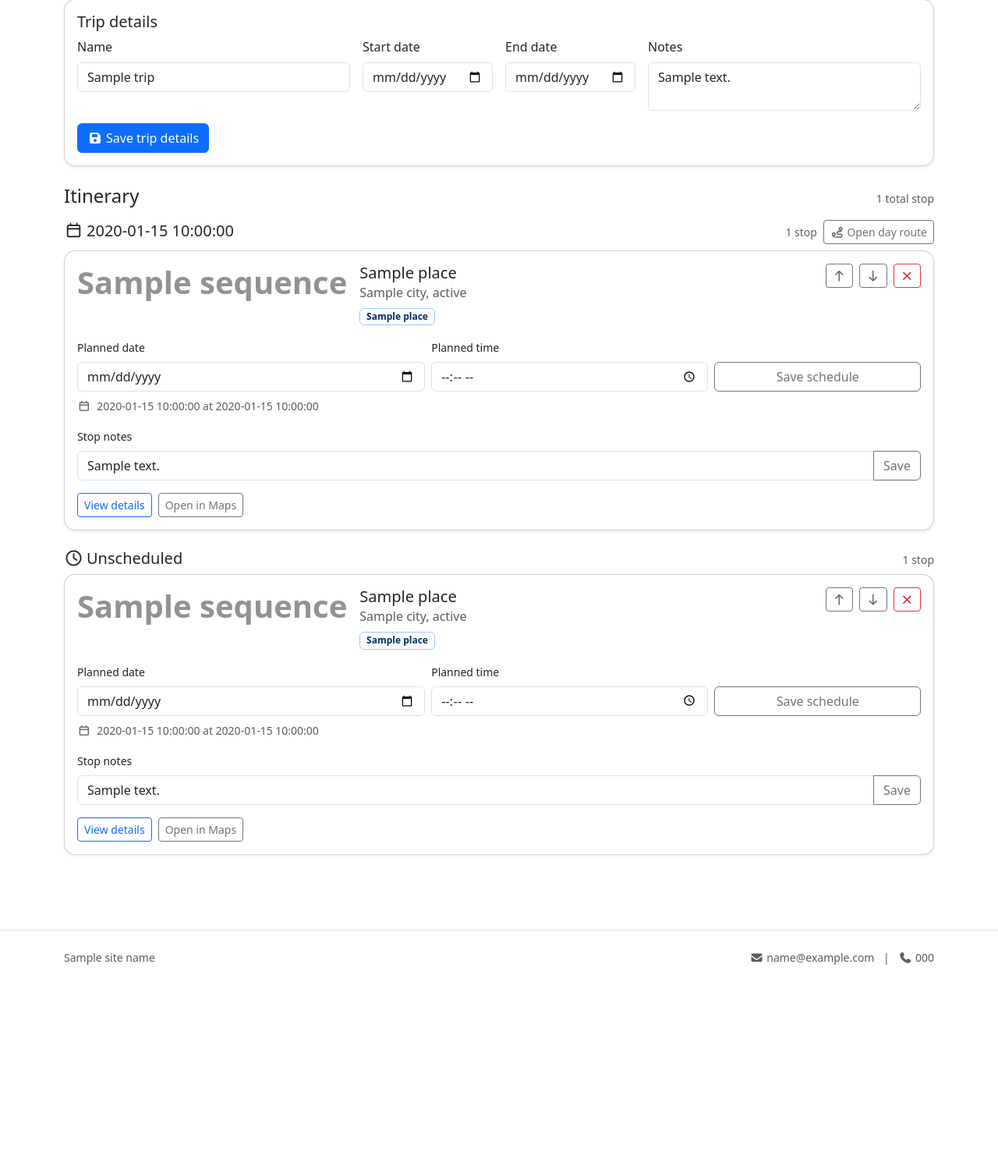
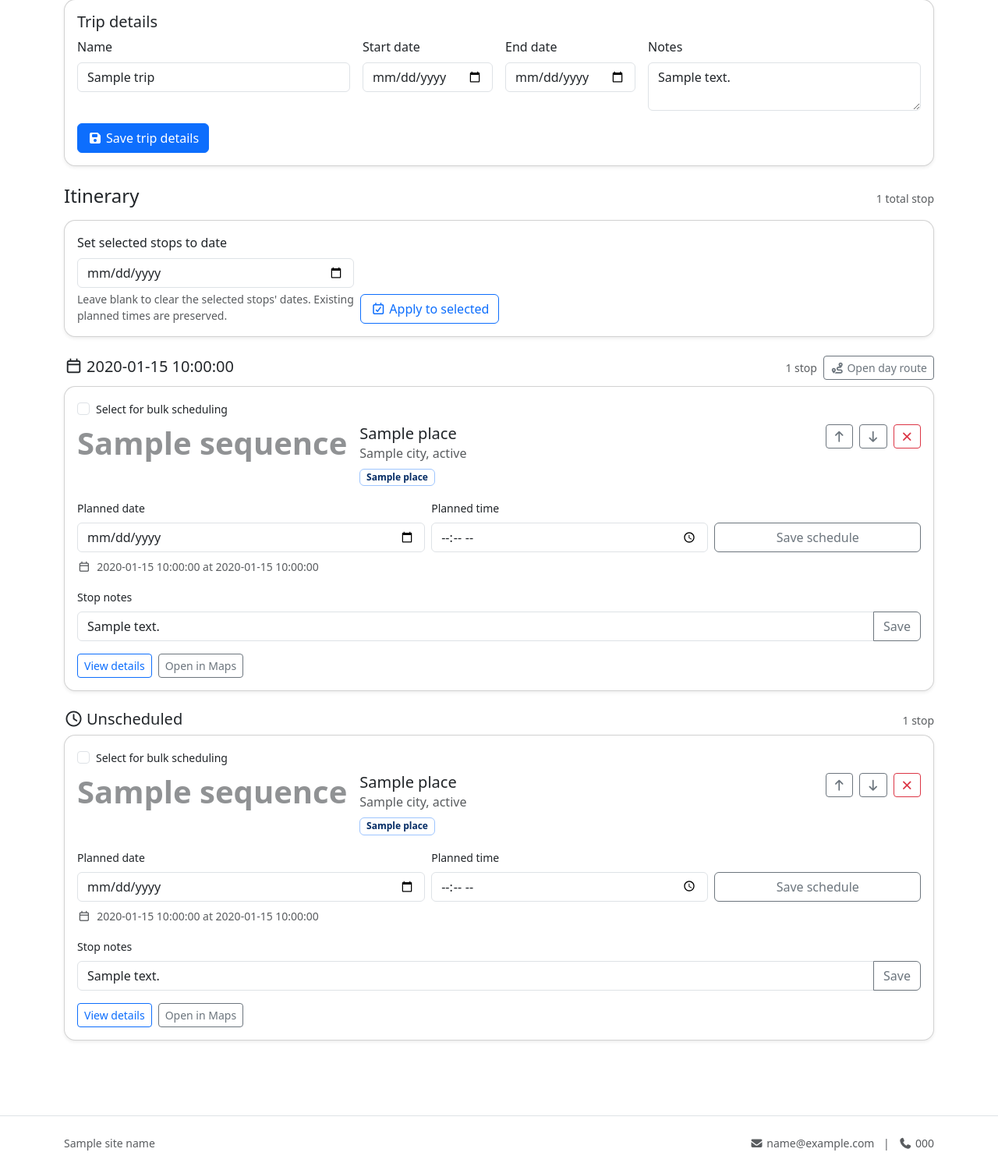
Before and after one commit to drakeg/vlog_travel_finder, a Python web app: template templates/public/trip_detail.html in a window 1280 px wide. Shown: the part 310-1810 px from the top of the page at 78% size. Before the commit the page ends 1547 px from the top, so only its background shows below. Run offline with Jinja, Linux system fonts and the light colour scheme; the template is opened without the code that fills it: most values are stand-ins (such as "Sample title", 1, 10 or a date in 2020); grey boxes marked "Sample" are stand-in pictures.

Commit message:
feat: add bulk scheduling controls to itinerary

```diff
--- a/templates/public/trip_detail.html
+++ b/templates/public/trip_detail.html
@@ -79,6 +79,17 @@
     {% set place = stop.place %}
     <div class="card shadow-sm">
       <div class="card-body">
+        <div class="form-check mb-2">
+          <input
+            class="form-check-input"
+            type="checkbox"
+            name="place_ids"
+            value="{{ place.id }}"
+            id="bulk-stop-{{ place.id }}"
+            form="bulk-schedule-form"
+          />
+          <label class="form-check-label small" for="bulk-stop-{{ place.id }}">Select for bulk scheduling</label>
+        </div>
         <div class="d-flex flex-column flex-md-row align-items-md-start justify-content-between gap-3">
           <div class="d-flex gap-3">
             <div class="display-6 fw-bold text-body-tertiary" aria-label="Stop {{ stop.sequence }}">{{ stop.sequence }}</div>
@@ -164,6 +175,31 @@
       <div class="text-muted small">{{ stops|length }} total stop{% if stops|length != 1 %}s{% endif %}</div>
     </div>
 
+    <form id="bulk-schedule-form" method="post" action="{{ url_for('public.trip_bulk_schedule', trip_id=trip.id) }}" class="card shadow-sm mb-4">
+      <input type="hidden" name="_csrf_token" value="{{ csrf_token() }}" />
+      <div class="card-body">
+        <div class="row g-2 align-items-end">
+          <div class="col-12 col-sm-6 col-md-4">
+            <label class="form-label" for="bulk-planned-date">Set selected stops to date</label>
+            <input
+              class="form-control"
+              id="bulk-planned-date"
+              type="date"
+              name="planned_date"
+              {% if trip.start_date %}min="{{ trip.start_date }}"{% endif %}
+              {% if trip.end_date %}max="{{ trip.end_date }}"{% endif %}
+            />
+            <div class="form-text">Leave blank to clear the selected stops' dates. Existing planned times are preserved.</div>
+          </div>
+          <div class="col-12 col-sm-auto">
+            <button class="btn btn-outline-primary" type="submit">
+              <i class="fa-regular fa-calendar-check me-1"></i>Apply to selected
+            </button>
+          </div>
+        </div>
+      </div>
+    </form>
+
     {% for day in day_groups %}
       <section class="mb-4" aria-labelledby="day-{{ loop.index }}">
         <div class="d-flex flex-column flex-sm-row align-items-sm-baseline justify-content-between gap-2 mb-2">
```
